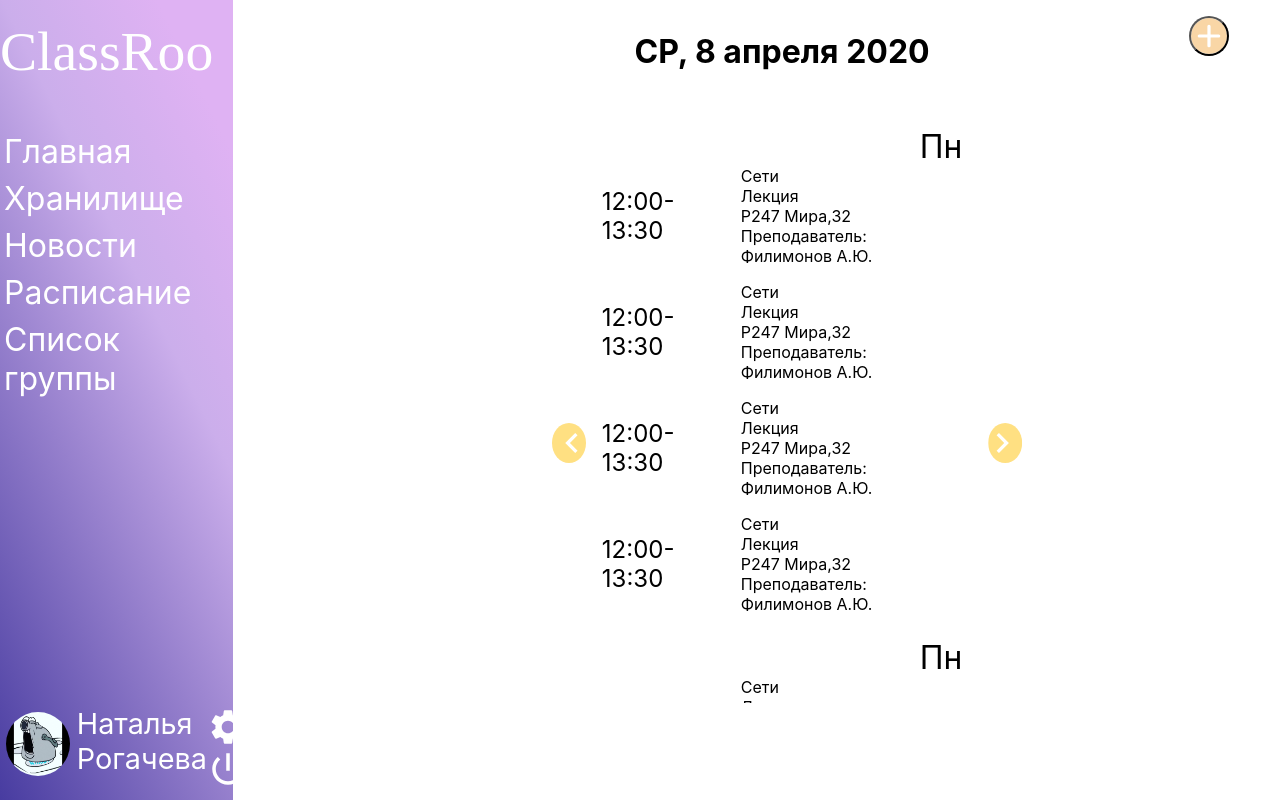
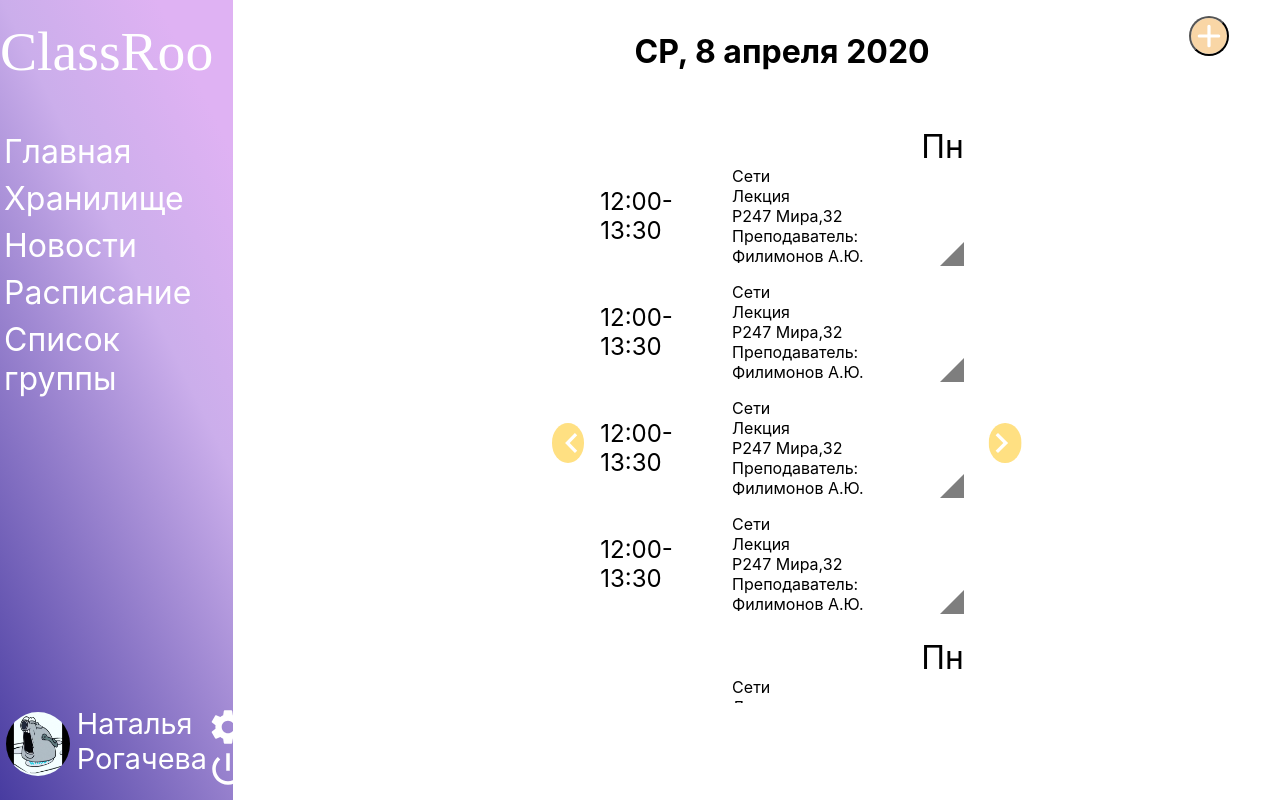
Before and after one commit to mnenorm74/ClassRoom, a React (Create React App) app in the folder front/: page / in a window 1280 px wide. Both pictures are taken after a click on the element "Расписание". Built offline with nearby package versions, Linux system fonts and the light colour scheme; no server answers.

Commit message:
lesson options buttons added

```diff
--- a/front/src/components/ScheduleFull/lessonFull.css
+++ b/front/src/components/ScheduleFull/lessonFull.css
@@ -2,6 +2,7 @@
     display: flex;
     align-items: center;
     margin-bottom: 2vh;
+    overflow-y: hidden;
 }
 
 .lessonFullInfo{
@@ -15,3 +16,11 @@
 .fullLessonContainer{
     margin-left: 2vw;
 }
+
+.lessonOptions{
+    all: unset;
+    border: 1.5vh solid transparent;
+    border-right: 1.5vh solid #7e7e7e;
+    border-bottom: 1.5vh solid #7e7e7e;
+    align-self: flex-end;
+}
--- a/front/src/components/ScheduleFull/lessonFull.tsx
+++ b/front/src/components/ScheduleFull/lessonFull.tsx
@@ -11,6 +11,7 @@ function LessonFull() {
             <p className={'lessonFullInfo'}>Р247 Мира,32</p>
             <p className={'lessonFullInfo'}>Преподаватель: Филимонов А.Ю.</p>
         </div>
+        <button className={'lessonOptions'}></button>
     </div>)
 }
 
```
